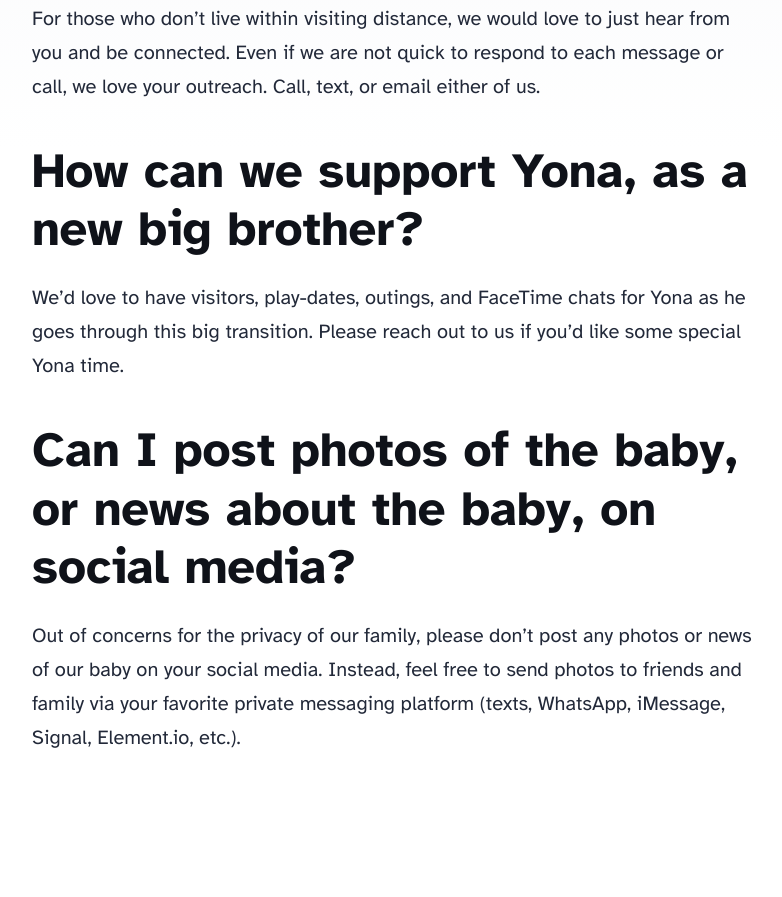
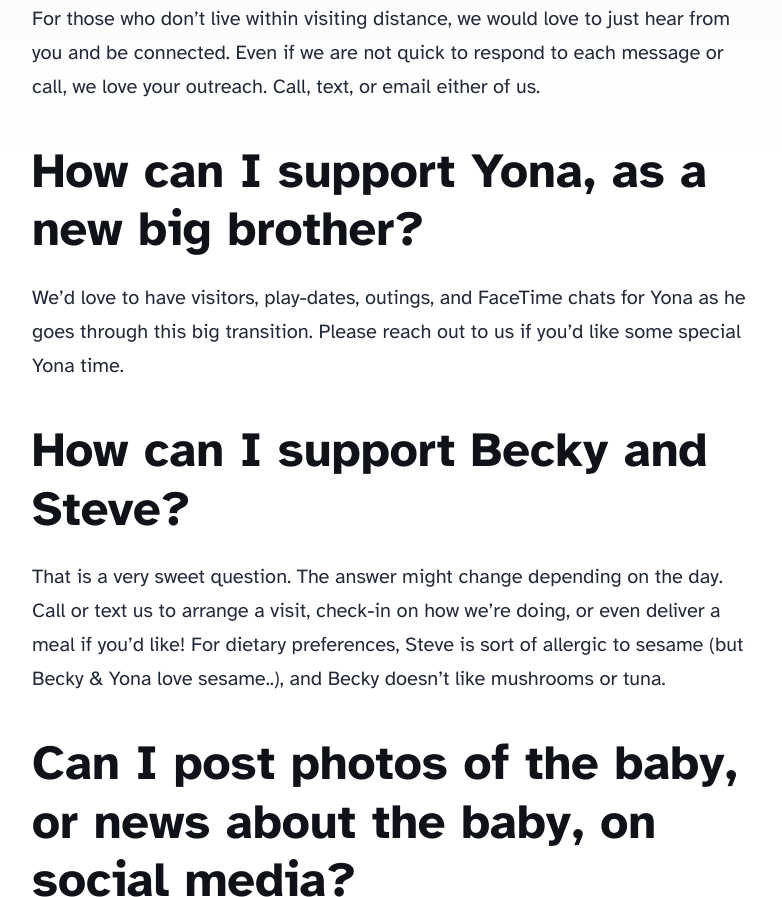
Before and after one commit to ssuffian/family.suffian.com, an Astro site: page /new-baby-faq in a window 1280 px wide. Shown: the part 451-1348 px from the top of the page, without its empty margins (248-1030 px from the left). Before the commit the page ends 1307 px from the top, so only its background shows below. Built offline with nearby package versions, Linux system fonts and the light colour scheme; Astro itself is replaced by a stand-in of ours.

Commit message:
Update home, baby FAQ, and registry wording

```diff
--- a/src/pages/gift-ideas.astro
+++ b/src/pages/gift-ideas.astro
@@ -30,7 +30,7 @@ import { SITE_DESCRIPTION } from '../consts';
 			</section>
 			<section>
 				<h2>Registry</h2>
-				<p>We love hand-me-downs and second-hand items. If you feel it’s important to give us a new gift, here is an <a href="https://www.amazon.com/registries/gl/guest-view/2G3R6SMC72SV?ref_=cm_sw_r_cp_ud_ggr-subnav-share_5NZCB3PDDG5N9E2K48HP" target="_blank" rel="noopener noreferrer">Amazon gift registry for Yona</a> and a <a href="https://my.babylist.com/kyxhmuwta" target="_blank" rel="noopener noreferrer">Babylist gift registry for the new baby</a>.</p>
+				<p>We love hand-me-downs and second-hand items. If you feel it’s important to give us a new gift, here is a <a href="https://my.babylist.com/kyxhmuwta" target="_blank" rel="noopener noreferrer">Babylist gift registry for the new baby</a> and an <a href="https://www.amazon.com/registries/gl/guest-view/2G3R6SMC72SV?ref_=cm_sw_r_cp_ud_ggr-subnav-share_5NZCB3PDDG5N9E2K48HP" target="_blank" rel="noopener noreferrer">Amazon gift registry for Yona</a>.</p>
 			</section>
 			<section>
 				<h2>Donate to Yona's College Fund</h2>
--- a/src/pages/index.astro
+++ b/src/pages/index.astro
@@ -18,9 +18,9 @@ const age = agesData.approximateAge;
 			<p>
 				Hello, you've reached Steve and Becky's website.
 			</p>
+			<p>Use this website to see <a href="/new-baby-faq">FAQ</a> about the new baby, what books we already have in our <a href="/library">children’s book library</a>, or some <a href="/gift-ideas">gift ideas</a>.</p>
 			<p>Yona is {age} years old.</p>
 			<p>E-mail <a href="mailto:celebratebeckysteve@gmail.com">celebratebeckysteve@gmail.com</a> to get access to our Google Photos album.</p>
-			<p>Use this website to see <a href="/new-baby-faq">FAQ</a> about the new baby, what books we already have in our <a href="/library">children’s book library</a>, or some <a href="/gift-ideas">gift ideas</a>.</p>
 			<p>
 				Our address for visits, deliveries, packages, everything is:<br />
 				Becky Mer and Steve Suffian<br />
--- a/src/pages/new-baby-faq.astro
+++ b/src/pages/new-baby-faq.astro
@@ -19,8 +19,12 @@ import { SITE_DESCRIPTION } from '../consts';
 				<p>For those who don’t live within visiting distance, we would love to just hear from you and be connected. Even if we are not quick to respond to each message or call, we love your outreach. Call, text, or email either of us.</p>
 			</section>
 			<section>
-				<h2>How can we support Yona, as a new big brother?</h2>
+				<h2>How can I support Yona, as a new big brother?</h2>
 				<p>We’d love to have visitors, play-dates, outings, and FaceTime chats for Yona as he goes through this big transition. Please reach out to us if you’d like some special Yona time.</p>
+			</section>
+			<section>
+				<h2>How can I support Becky and Steve?</h2>
+				<p>That is a very sweet question. The answer might change depending on the day. Call or text us to arrange a visit, check-in on how we’re doing, or even deliver a meal if you’d like! For dietary preferences, Steve is sort of allergic to sesame (but Becky &amp; Yona love sesame..), and Becky doesn’t like mushrooms or tuna.</p>
 			</section>
 			<section>
 				<h2>Can I post photos of the baby, or news about the baby, on social media?</h2>
```
